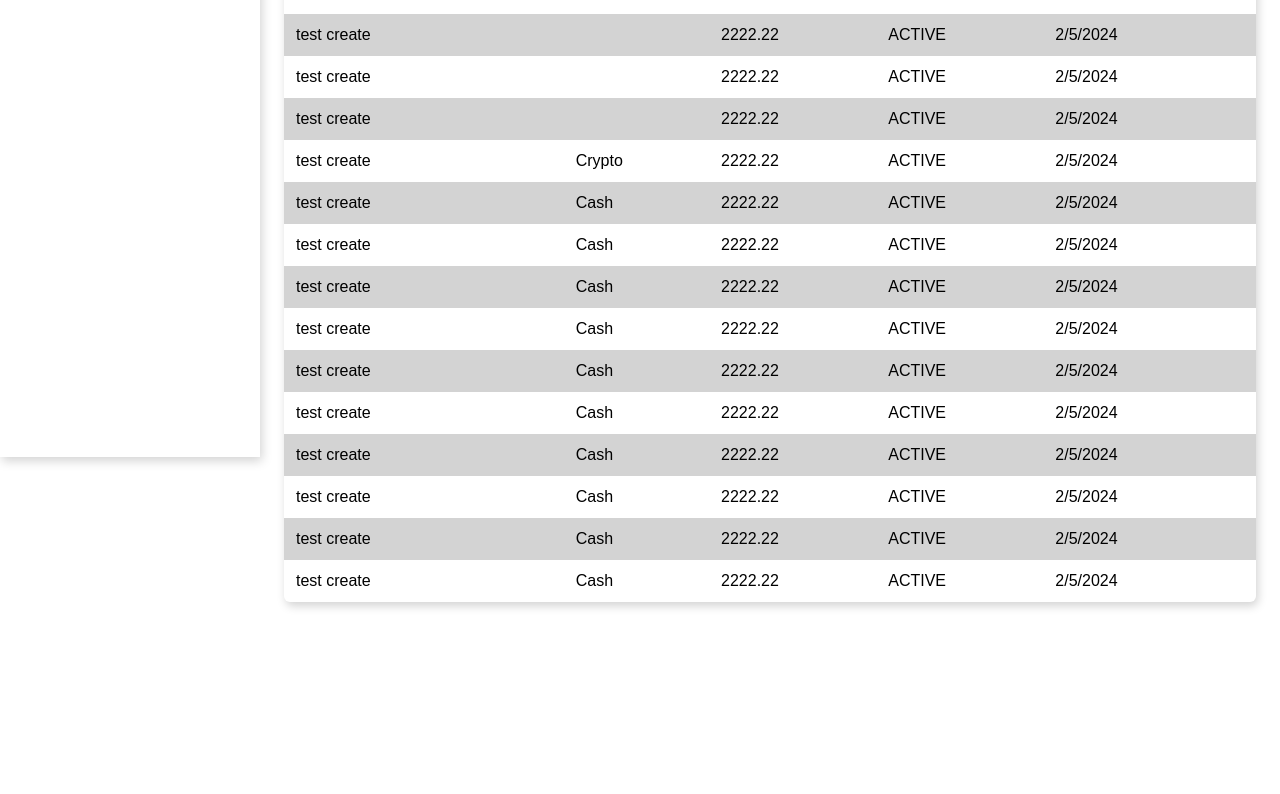
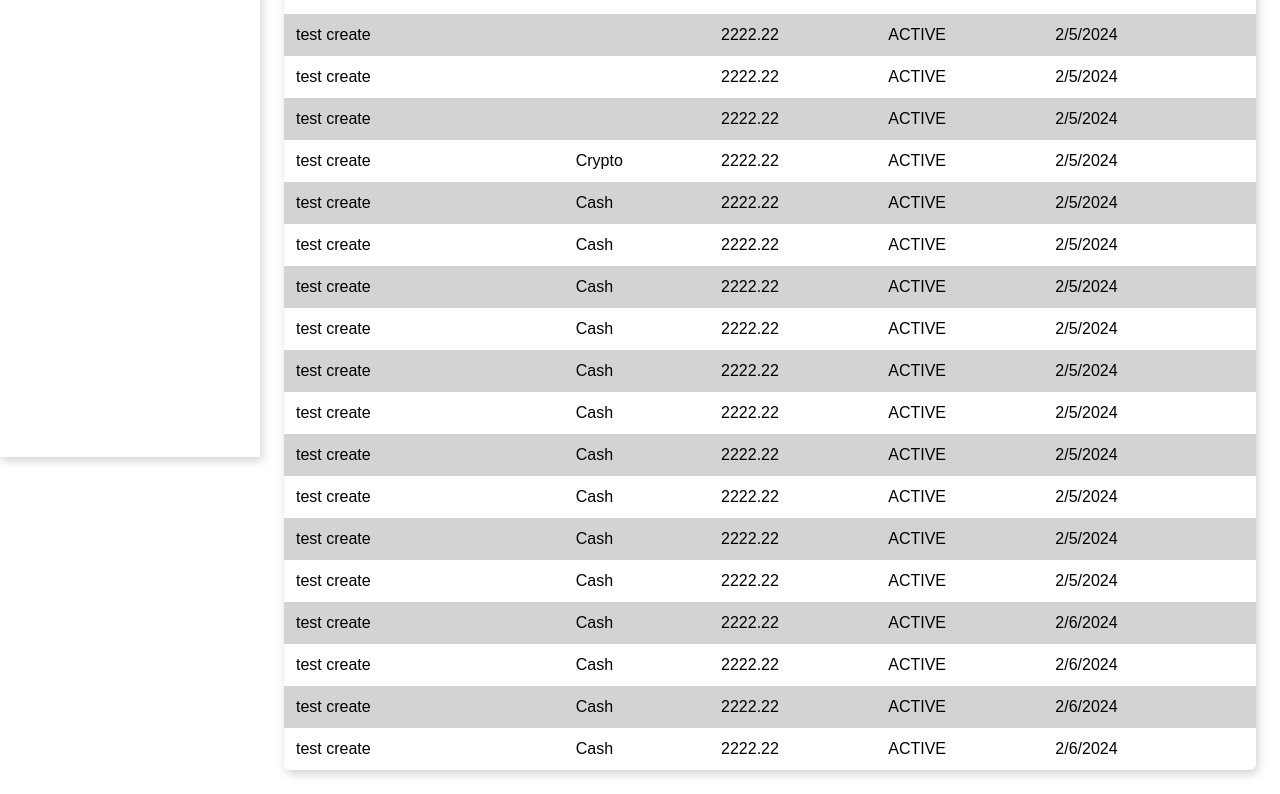
Before and after one commit to iv-kovatchev/track-investments, a React (Create React App) app in the folder client/: page / in a window 1280 px wide. Shown: the part 343-1137 px from the top of the page. Before the commit the page ends 969 px from the top, so only its background shows below. Built offline with nearby package versions, Linux system fonts and the light colour scheme; data requests are answered from the project's data file; a web font is replaced by a local one.

Commit message:
create select component, ready on 80%

```diff
--- a/client/db.json
+++ b/client/db.json
@@ -152,6 +152,38 @@
       "status": "ACTIVE",
       "date": "2/5/2024",
       "type": "Cash"
+    },
+    {
+      "id": "66cf",
+      "name": "test create",
+      "value": 2222.22,
+      "status": "ACTIVE",
+      "date": "2/6/2024",
+      "type": "Cash"
+    },
+    {
+      "id": "b998",
+      "name": "test create",
+      "value": 2222.22,
+      "status": "ACTIVE",
+      "date": "2/6/2024",
+      "type": "Cash"
+    },
+    {
+      "id": "828d",
+      "name": "test create",
+      "value": 2222.22,
+      "status": "ACTIVE",
+      "date": "2/6/2024",
+      "type": "Cash"
+    },
+    {
+      "id": "603b",
+      "name": "test create",
+      "value": 2222.22,
+      "status": "ACTIVE",
+      "date": "2/6/2024",
+      "type": "Cash"
     }
   ]
 }
--- a/client/src/components/shared/Button/Button.tsx
+++ b/client/src/components/shared/Button/Button.tsx
@@ -1,9 +1,9 @@
 import { ButtonProps } from './types';
 import './Button.scss';
 
-const Button = ({ name, type, icon }: ButtonProps) => {
+const Button = ({ name, type, icon, onClick }: ButtonProps) => {
   return (
-    <button className={`button button__${type}`}>
+    <button onClick={onClick} className={`button button__${type}`}>
       {icon && <i className='button__icon'>{icon}</i>}
       {name}
     </button>
--- a/client/src/components/shared/Button/types.ts
+++ b/client/src/components/shared/Button/types.ts
@@ -6,4 +6,5 @@ export interface ButtonProps {
   name: string;
   type: ButtonType;
   icon?: JSX.Element;
+  onClick?: () => void;
 }
--- /dev/null
+++ b/client/src/components/shared/Select/Select.scss
@@ -0,0 +1,56 @@
+@import "../../../assets/styles/base/colors";
+
+.select {
+  &__main {
+    align-items: center;
+    border: 1px solid $dark-green-200;
+    border-radius: 6px;
+    display: flex;
+    justify-content: space-between;
+    padding: 8px;
+  }
+
+  &__arrow-icon {
+    display: flex;
+    transform: rotate(0deg);
+    transition: .3s ease-in-out;
+
+    &--is-open {
+      transform: rotate(180deg);
+    }
+  }
+
+  &__options-menu {
+    border-radius: 6px;
+    box-shadow: $box-shadow;
+  }
+
+  &__option {
+    cursor: pointer;
+    padding: 8px;
+
+    p {
+      overflow: hidden;
+      text-overflow: ellipsis;
+      white-space: nowrap;
+    }
+
+    &:first-child {
+      border-top-left-radius: 6px;
+      border-top-right-radius: 6px;
+    }
+
+    &:last-child {
+      border-bottom-left-radius: 6px;
+      border-bottom-right-radius: 6px;
+    }
+
+    &:hover {
+      background-color: $dark-green-200;
+
+      p {
+        color: $white;
+      }
+    }
+  }
+}
--- /dev/null
+++ b/client/src/components/shared/Select/Select.tsx
@@ -0,0 +1,67 @@
+import './Select.scss';
+import { SelectProps } from './types';
+import { IoIosArrowDown } from 'react-icons/io';
+
+const options = [
+  {
+    label: 'Ivan',
+    value: 'vankata'
+  },
+  {
+    label: 'Rayna',
+    value: 'rayna'
+  },
+  {
+    label: 'GoshoGoshoGoshoGoshoGoshoGoshoGoshoGoshoGoshoGoshoGoshoGoshoGoshoGoshoGosho',
+    value: 'gosho'
+  },
+  {
+    label: 'Ivan',
+    value: 'vankata'
+  },
+  {
+    label: 'Rayna',
+    value: 'rayna'
+  }
+]
+
+const Select = ({ onChange, selectedValue }: SelectProps) => {
+  console.log('render Select');
+
+  const [ isOpen, setIsOpen ] = useState(false);
+
+  const handleOpenMenu = () => {
+    setIsOpen(!isOpen);
+  }
+
+  const handleSelectedOption = (value: string | number) => {
+    setIsOpen(!isOpen);
+    onChange(value)
+  }
+
+  return (
+    <div className='select'>
+      <div className='select__main' onClick={handleOpenMenu}>
+        <p>{selectedValue ?? 'Placeholder...'}</p>
+        <i
+          className={`select__arrow-icon ${isOpen ? 'select__arrow-icon--is-open' : ''}`}>
+          <IoIosArrowDown/>
+        </i>
+      </div>
+      <div className='select__options-menu'>
+        {
+          isOpen && options.map((option, index) => { return (
+            <div
+              onClick={() => handleSelectedOption(option.value)}
+              key={index}
+              className='select__option'>
+              <p>{option.label}</p>
+            </div>
+          )})
+        }
+      </div>
+    </div>
+  )
+}
+
+export default Select;
--- /dev/null
+++ b/client/src/components/shared/Select/index.ts
@@ -0,0 +1,3 @@
+import Select from './Select';
+
+export default Select;
--- /dev/null
+++ b/client/src/components/shared/Select/types.ts
@@ -0,0 +1,10 @@
+export interface SelectOption {
+  label: string;
+  value: string | number;
+}
+
+export interface SelectProps {
+  //options:  SelectOption[];
+  onChange: (selectedOption: string | number) => void;
+  selectedValue: string | number | null
+}
--- a/client/src/pages/Styleguide/Styleguide.tsx
+++ b/client/src/pages/Styleguide/Styleguide.tsx
@@ -1,8 +1,9 @@
-import React from 'react';
+import React, { useState } from 'react';
 import './Styleguide.scss'
 import Button from '../../components/shared/Button';
 import { FaArrowLeft } from 'react-icons/fa6';
 import Table from '../../components/shared/Table';
+import Select from '../../components/shared/Select';
 
 const tableData = [
   {
@@ -26,9 +27,17 @@ const tableData = [
     value: 2222.22,
     button: <Button name='Delete' type='primary'/>
   }
-]
+];
 
 const Styleguide = () => {
+  const [ testState, setTestState ] = useState(true);
+  const [ currentOption, setCurrentOption ] = useState<string | number | null>(null);
+
+  console.log(currentOption);
+
+  const handleSelectChange = (value: string | number) => setCurrentOption(value)
+
+  const handleClick = () => setTestState(!testState);
   return (
     <>
       <div className='test'>Test sass</div>
@@ -44,14 +53,15 @@ const Styleguide = () => {
         <p>Paragraph</p>
       </div>
 
-      <br />
+      <br/>
 
       <div>
         <div>
           <Button
             name="Primary"
             type="primary"
-            icon={<FaArrowLeft />}
+            onClick={handleClick}
+            icon={<FaArrowLeft/>}
           />
         </div>
 
@@ -65,7 +75,7 @@ const Styleguide = () => {
         </div>
       </div>
 
-      <br />
+      <br/>
 
       <div>
         <Table
@@ -73,6 +83,12 @@ const Styleguide = () => {
           data={tableData}
         />
       </div>
+
+      <br/>
+
+      <div>
+        <Select onChange={handleSelectChange} selectedValue={currentOption} />
+      </div>
     </>
   )
 }
```
